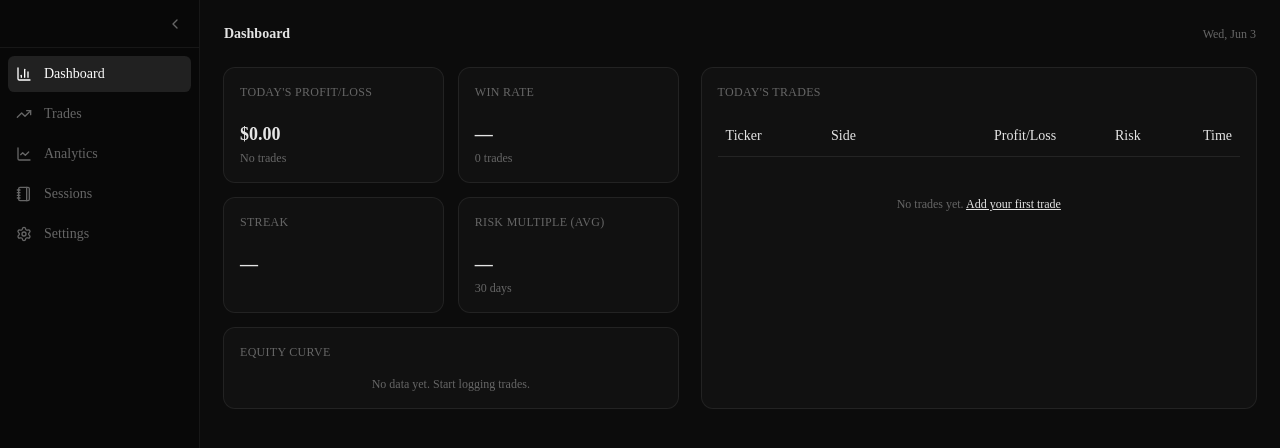
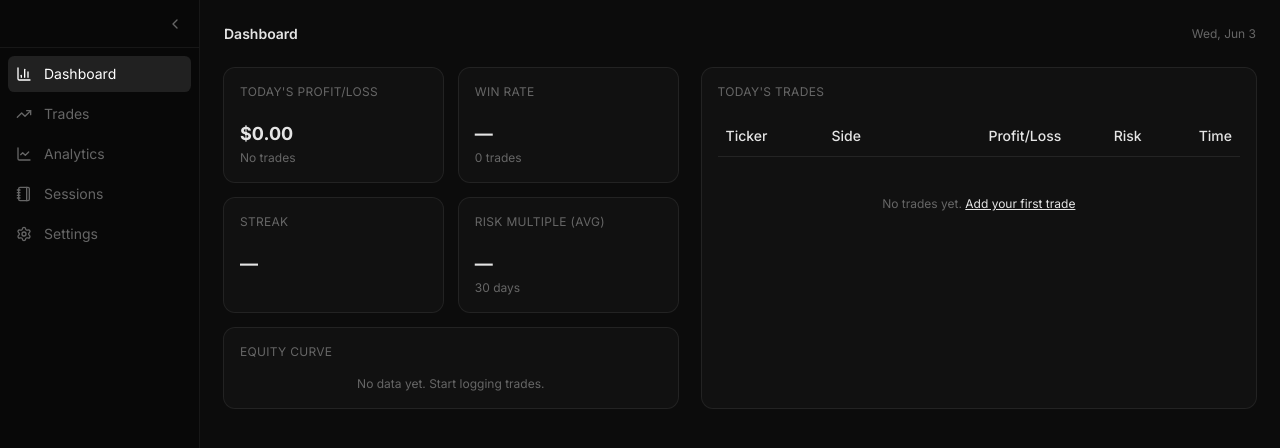
Before and after one commit to sabellius/hindsight, a Next.js app: page / in a window 1280 px wide. Shown: the top 448 px of the page. Built offline with nearby package versions, Linux system fonts and the light colour scheme.

Commit message:
feat: switch fonts to Inter + JetBrains Mono for data-heavy dashboard

```diff
--- a/src/app/globals.css
+++ b/src/app/globals.css
@@ -8,7 +8,7 @@
   --color-background: var(--background);
   --color-foreground: var(--foreground);
   --font-sans: var(--font-sans);
-  --font-mono: var(--font-geist-mono);
+  --font-mono: var(--font-mono);
   --font-heading: var(--font-sans);
   --color-sidebar-ring: var(--sidebar-ring);
   --color-sidebar-border: var(--sidebar-border);
--- a/src/app/layout.tsx
+++ b/src/app/layout.tsx
@@ -1,21 +1,22 @@
 import type { Metadata } from "next";
-import { Geist, Geist_Mono } from "next/font/google";
+import { Inter, JetBrains_Mono } from "next/font/google";
 import "./globals.css";
 import { AppShell } from "@/components/layout/app-shell";
 
-const geistSans = Geist({
-  variable: "--font-geist-sans",
+const inter = Inter({
+  variable: "--font-sans",
   subsets: ["latin"],
 });
 
-const geistMono = Geist_Mono({
-  variable: "--font-geist-mono",
+const jetbrainsMono = JetBrains_Mono({
+  variable: "--font-mono",
   subsets: ["latin"],
 });
 
 export const metadata: Metadata = {
   title: "Hindsight — Trading Journal",
-  description: "Personal day trading journal for analyzing trades and building a repeatable edge",
+  description:
+    "Personal day trading journal for analyzing trades and building a repeatable edge",
 };
 
 export default function RootLayout({
@@ -26,7 +27,7 @@
   return (
     <html
       lang="en"
-      className={`${geistSans.variable} ${geistMono.variable} h-full antialiased`}
+      className={`${inter.variable} ${jetbrainsMono.variable} h-full antialiased`}
     >
       <body className="h-full">
         <AppShell>{children}</AppShell>
```
